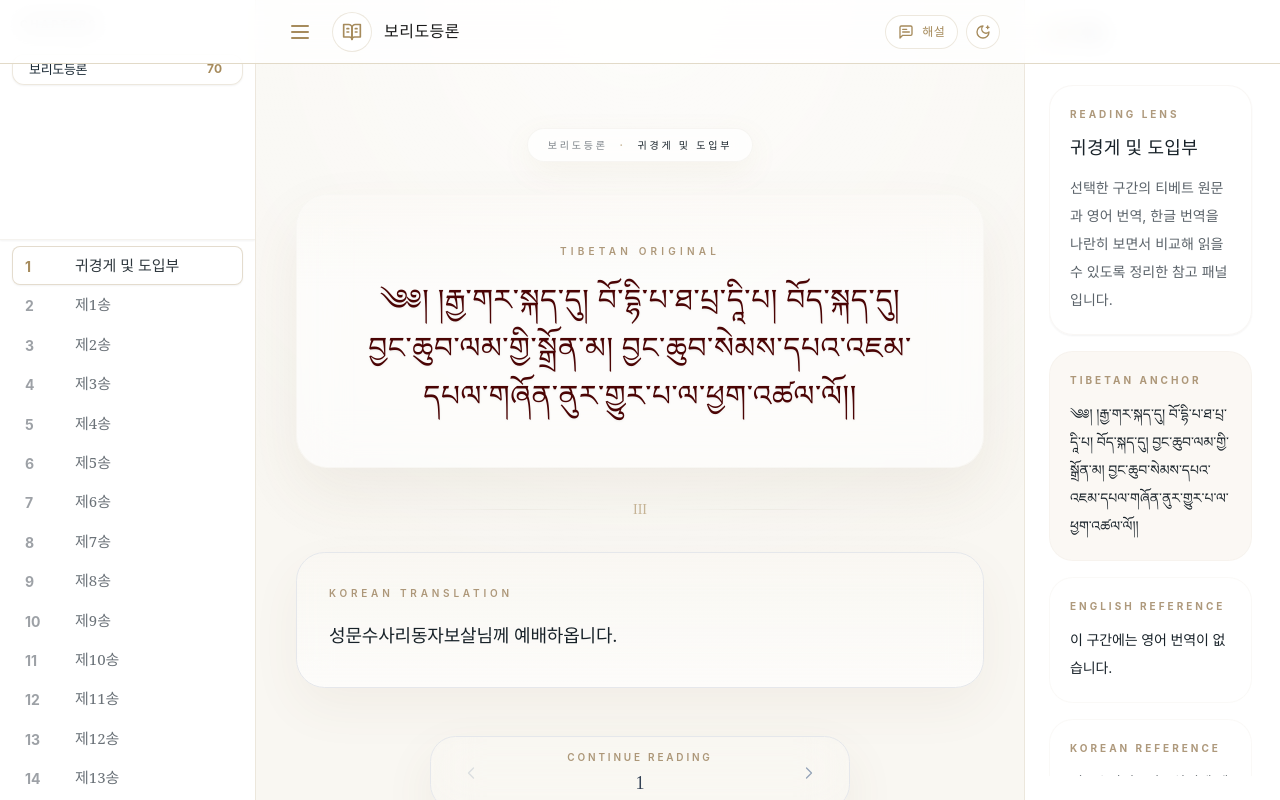
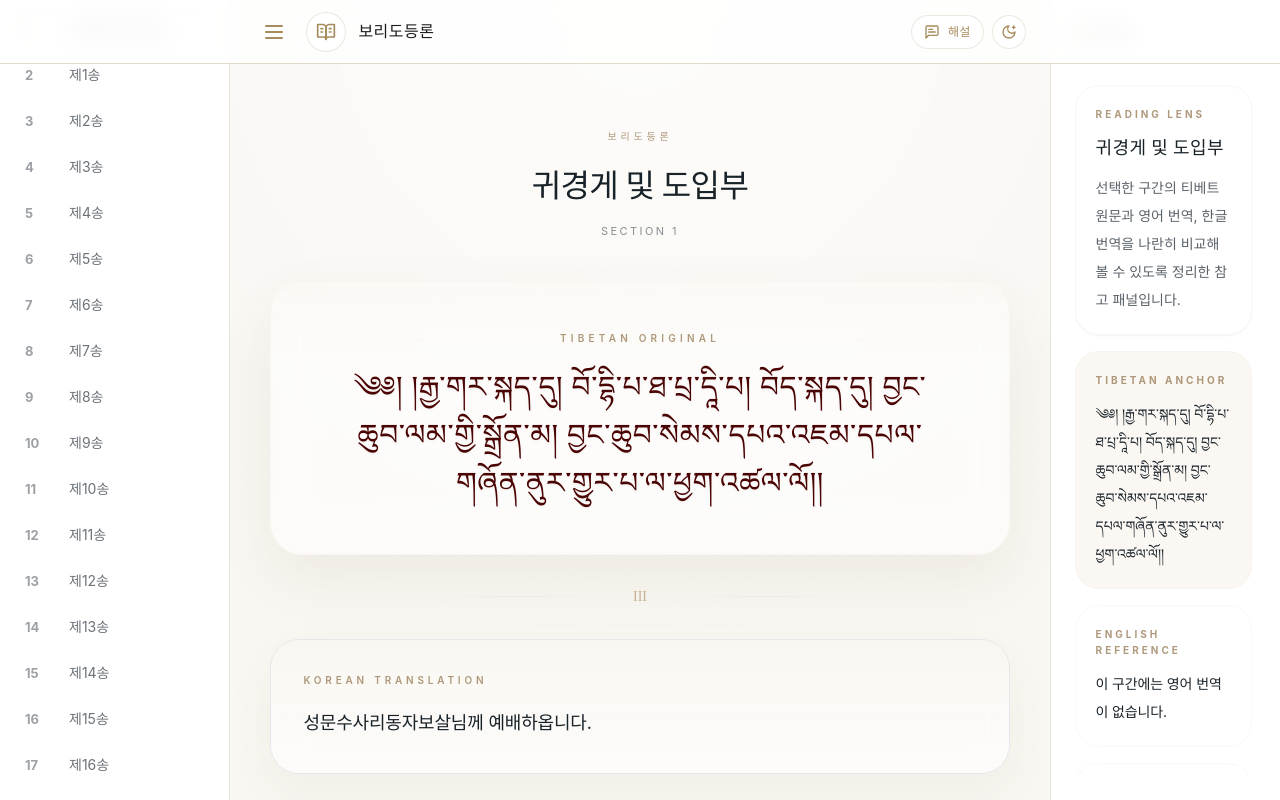
Before and after one commit to concario17-max/bori, a React (Vite) app: page / in a window 1280 px wide. Built offline with nearby package versions, Linux system fonts and the light colour scheme; a web font is replaced by a local one.

Commit message:
Refine reading layout

```diff
--- a/src/components/Reading/ReadingHeader.jsx
+++ b/src/components/Reading/ReadingHeader.jsx
@@ -19,17 +19,19 @@ function ReadingHeader({
   paragraphTitle,
 }) {
   const sectionLabel = chapterTitle || (verseStr ? `Chapter ${chapterStr}` : 'Text');
-  const entryLabel =
-    paragraphTitle ||
-    (verseStr ? `문단 ${globalIndex || `${chapterStr}-${verseStr}`}` : `문단 ${globalIndex || verseId}`);
+  const entryLabel = paragraphTitle || `Section ${globalIndex || `${chapterStr}-${verseStr}` || verseId}`;
 
   return (
-    <div className="mb-6 flex flex-col items-center justify-center pt-2 sm:mb-8 sm:pt-4">
-      <div className="inline-flex items-center gap-3 rounded-full border border-gold-border/30 bg-white/70 px-4 py-2 text-[10px] font-semibold uppercase tracking-[0.28em] text-text-secondary/80 shadow-[0_10px_30px_rgba(166,139,92,0.08)] backdrop-blur-md dark:border-dark-border/60 dark:bg-dark-surface/70 dark:text-dark-text-secondary/80 sm:px-5">
-        <span>{sectionLabel}</span>
-        <span className="text-gold-primary/60 dark:text-gold-light/60">·</span>
-        <span className="text-text-primary dark:text-dark-text-primary">{entryLabel}</span>
-      </div>
+    <div className="mb-8 pt-2 text-center sm:mb-10 sm:pt-4">
+      <p className="font-inter text-[10px] font-semibold uppercase tracking-[0.38em] text-gold-deep/70 dark:text-gold-light/65">
+        {sectionLabel}
+      </p>
+      <h2 className="mt-4 font-korean text-[1.6rem] font-semibold tracking-[-0.02em] text-text-primary dark:text-dark-text-primary sm:text-[2rem]">
+        {entryLabel}
+      </h2>
+      <p className="mt-3 font-inter text-[11px] tracking-[0.22em] text-text-secondary/70 dark:text-dark-text-secondary/75">
+        SECTION {globalIndex || verseId}
+      </p>
     </div>
   );
 }
--- a/src/components/Sidebar/SidebarVerseList.jsx
+++ b/src/components/Sidebar/SidebarVerseList.jsx
@@ -31,7 +31,7 @@ const SidebarVerseList = ({
 
   return (
     <div className="custom-scrollbar h-full flex-1 overflow-y-auto bg-transparent animate-[fadeIn_0.5s_ease-out]">
-      <div className="space-y-0 px-3 py-1.5">
+      <div className="space-y-1 px-3 py-2">
         {foundChapter.paragraphs.map((paragraph) => {
           const isActive = activeParagraphId === paragraph.id;
 
@@ -42,14 +42,14 @@ const SidebarVerseList = ({
                 if (onSelectParagraph) onSelectParagraph(paragraph);
                 if (window.innerWidth < 1024) setIsSidebarOpen(false);
               }}
-              className={`w-full flex items-start gap-2.5 rounded-lg px-3 py-1.5 text-left text-[16px] transition-all ${
+              className={`w-full flex items-start gap-2.5 rounded-xl px-3 py-2 text-left text-[16px] transition-all ${
                 isActive
                   ? 'border border-gold-primary/30 bg-white/60 font-medium text-text-primary shadow-sm dark:border-gold-primary/20 dark:bg-dark-bg/60 dark:text-gold-light'
                   : 'border border-transparent text-text-secondary hover:bg-gold-surface/30 hover:text-text-primary dark:text-dark-text-secondary dark:hover:bg-dark-bg/40'
               }`}
             >
               <span
-                className={`mt-[3px] min-w-[40px] whitespace-nowrap text-[14px] font-bold ${
+                className={`mt-[2px] min-w-[34px] whitespace-nowrap text-[13px] font-bold ${
                   isActive
                     ? 'text-gold-primary'
                     : 'text-text-secondary/60 dark:text-dark-text-secondary/60'
@@ -57,7 +57,7 @@ const SidebarVerseList = ({
               >
                 {paragraphIndices[paragraph.id] || paragraph.id}
               </span>
-              <span className="truncate break-keep font-noto text-[15px] leading-relaxed opacity-90">
+              <span className="break-keep whitespace-normal font-korean text-[14px] leading-6 opacity-90">
                 {paragraph.title || paragraph.chapterTitle}
               </span>
             </button>
--- a/src/components/ui/desktopFrame.js
+++ b/src/components/ui/desktopFrame.js
@@ -1,6 +1,6 @@
-export const DESKTOP_FRAME_COLUMNS_DEFAULT = '20% 60% 20%';
-export const DESKTOP_FRAME_COLUMNS_LEFT_CLOSED = '0% 60% 40%';
-export const DESKTOP_FRAME_COLUMNS_RIGHT_CLOSED = '20% 80% 0%';
+export const DESKTOP_FRAME_COLUMNS_DEFAULT = '18% 64% 18%';
+export const DESKTOP_FRAME_COLUMNS_LEFT_CLOSED = '0% 68% 32%';
+export const DESKTOP_FRAME_COLUMNS_RIGHT_CLOSED = '18% 82% 0%';
 export const DESKTOP_FRAME_COLUMNS_FULL_WIDTH = '0% 100% 0%';
 
 export function getDesktopFrameColumns(isDesktopSidebarOpen, isDesktopRightPanelOpen) {
--- a/src/pages/components/LeftSidebar.jsx
+++ b/src/pages/components/LeftSidebar.jsx
@@ -12,6 +12,7 @@ const LeftSidebar = ({ chapters, onSelectParagraph, activeParagraphId, isPrayerP
     isDesktopSidebarOpen: true,
   };
   const { isSidebarOpen, setIsSidebarOpen, isDesktopSidebarOpen } = uiContext;
+  const isSingleChapter = (chapters?.length ?? 0) <= 1;
 
   const paragraphIndices = React.useMemo(() => {
     const map = {};
@@ -38,6 +39,7 @@ const LeftSidebar = ({ chapters, onSelectParagraph, activeParagraphId, isPrayerP
   }, [chapters, isPrayerPage]);
 
   const [expandedChapter, setExpandedChapter] = useState(() => {
+    if (isSingleChapter && chapters?.[0]?.id) return chapters[0].id;
     if (!activeParagraphId || !chapters) return null;
 
     for (const chapter of chapters) {
@@ -55,6 +57,13 @@ const LeftSidebar = ({ chapters, onSelectParagraph, activeParagraphId, isPrayerP
   });
 
   React.useEffect(() => {
+    if (isSingleChapter && chapters?.[0]?.id) {
+      if (expandedChapter !== chapters[0].id) {
+        setExpandedChapter(chapters[0].id);
+      }
+      return;
+    }
+
     if (!activeParagraphId || !chapters) return;
 
     let targetChapterId = null;
@@ -76,11 +85,15 @@ const LeftSidebar = ({ chapters, onSelectParagraph, activeParagraphId, isPrayerP
     if (targetChapterId && targetChapterId !== expandedChapter) {
       setExpandedChapter(targetChapterId);
     }
-  }, [activeParagraphId, chapters, expandedChapter]);
+  }, [activeParagraphId, chapters, expandedChapter, isSingleChapter]);
 
-  const toggleChapter = React.useCallback((chapterId) => {
+  const toggleChapter = React.useCallback(
+    (chapterId) => {
+      if (isSingleChapter) return;
       setExpandedChapter((prev) => (prev === chapterId ? null : chapterId));
-  }, []);
+    },
+    [isSingleChapter],
+  );
 
   return (
     <SidebarLayout
@@ -94,12 +107,14 @@ const LeftSidebar = ({ chapters, onSelectParagraph, activeParagraphId, isPrayerP
       <SidebarHeader setIsSidebarOpen={setIsSidebarOpen} />
 
       <div className="flex min-h-0 flex-1 flex-col bg-white/80 dark:bg-dark-bg/95">
+        {!isSingleChapter ? (
           <SidebarChapterList
             chapters={chapters}
             expandedChapter={expandedChapter}
             toggleChapter={toggleChapter}
             onSelectParagraph={onSelectParagraph}
           />
+        ) : null}
 
         <SidebarVerseList
           chapters={chapters}
--- a/src/pages/components/RightSidebar.jsx
+++ b/src/pages/components/RightSidebar.jsx
@@ -34,9 +34,12 @@ function createFallbackUIContext() {
  * @param {{ activeParagraph: ReadingParagraph | null }} props
  */
 function CommentaryPanel({ activeParagraph }) {
-  const englishText = activeParagraph?.text.english || '이 구간에는 영어 번역이 없습니다.';
-  const koreanText = activeParagraph?.text.korean || '이 구간에는 한글 번역이 없습니다.';
-  const tibetanText = activeParagraph?.text.tibetan || '이 구간에는 티베트 원문이 없습니다.';
+  const englishText =
+    activeParagraph?.text.english || '\uC774 \uAD6C\uAC04\uC5D0\uB294 \uC601\uC5B4 \uBC88\uC5ED\uC774 \uC5C6\uC2B5\uB2C8\uB2E4.';
+  const koreanText =
+    activeParagraph?.text.korean || '\uC774 \uAD6C\uAC04\uC5D0\uB294 \uD55C\uAE00 \uBC88\uC5ED\uC774 \uC5C6\uC2B5\uB2C8\uB2E4.';
+  const tibetanText =
+    activeParagraph?.text.tibetan || '\uC774 \uAD6C\uAC04\uC5D0\uB294 \uD2F0\uBCA0\uD2B8 \uC6D0\uBB38\uC774 \uC5C6\uC2B5\uB2C8\uB2E4.';
 
   return (
     <div className="custom-scrollbar flex flex-1 flex-col gap-4 overflow-y-auto pr-1">
@@ -44,11 +47,11 @@ function CommentaryPanel({ activeParagraph }) {
         <p className="text-[10px] font-bold uppercase tracking-[0.3em] text-gold-deep/70 dark:text-gold-light/65">
           Reading Lens
         </p>
-        <h3 className="mt-3 text-lg font-semibold text-text-primary dark:text-dark-text-primary">
-          {activeParagraph?.title || activeParagraph?.chapterTitle || '보리도등론'}
+        <h3 className="mt-3 font-korean text-lg font-semibold text-text-primary dark:text-dark-text-primary">
+          {activeParagraph?.title || activeParagraph?.chapterTitle || '\uBCF4\uB9AC\uB3C4\uB4F1\uB860'}
         </h3>
         <p className="mt-3 font-korean text-[14px] leading-7 text-text-secondary dark:text-dark-text-secondary">
-          선택한 구간의 티베트 원문과 영어 번역, 한글 번역을 나란히 보면서 비교해 읽을 수 있도록 정리한 참고 패널입니다.
+          {'\uC120\uD0DD\uD55C \uAD6C\uAC04\uC758 \uD2F0\uBCA0\uD2B8 \uC6D0\uBB38\uACFC \uC601\uC5B4 \uBC88\uC5ED, \uD55C\uAE00 \uBC88\uC5ED\uC744 \uB098\uB780\uD788 \uBE44\uAD50\uD574 \uBCFC \uC218 \uC788\uB3C4\uB85D \uC815\uB9AC\uD55C \uCC38\uACE0 \uD328\uB110\uC785\uB2C8\uB2E4.'}
         </p>
       </section>
 
@@ -103,8 +106,8 @@ function RightSidebar({ activeParagraph }) {
       <div className="relative flex h-full min-h-0 flex-col bg-white/80 p-6 dark:bg-dark-bg/95">
         <div className="mb-6 flex shrink-0 items-center gap-2 border-b border-gold-border/30 pb-4">
           <MessageSquareText className="h-5 w-5 text-[#A68B5C] dark:text-gold-light" />
-          <h2 className="text-sm font-bold tracking-wide text-[#1C2B36] dark:text-dark-text-primary">
-            해설
+          <h2 className="font-korean text-sm font-bold tracking-wide text-[#1C2B36] dark:text-dark-text-primary">
+            {'\uD574\uC124'}
           </h2>
         </div>
 
```
Lines whose indentation alone changed are shown as unchanged.
